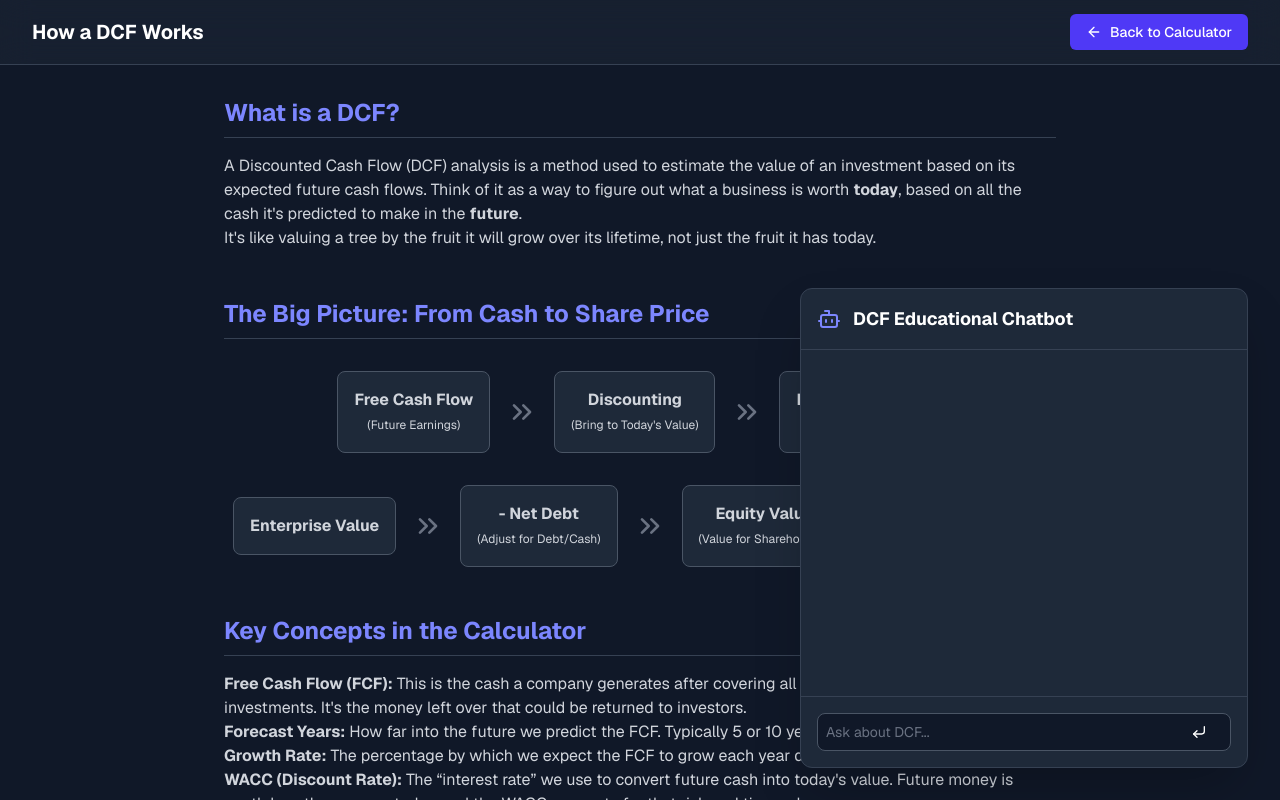
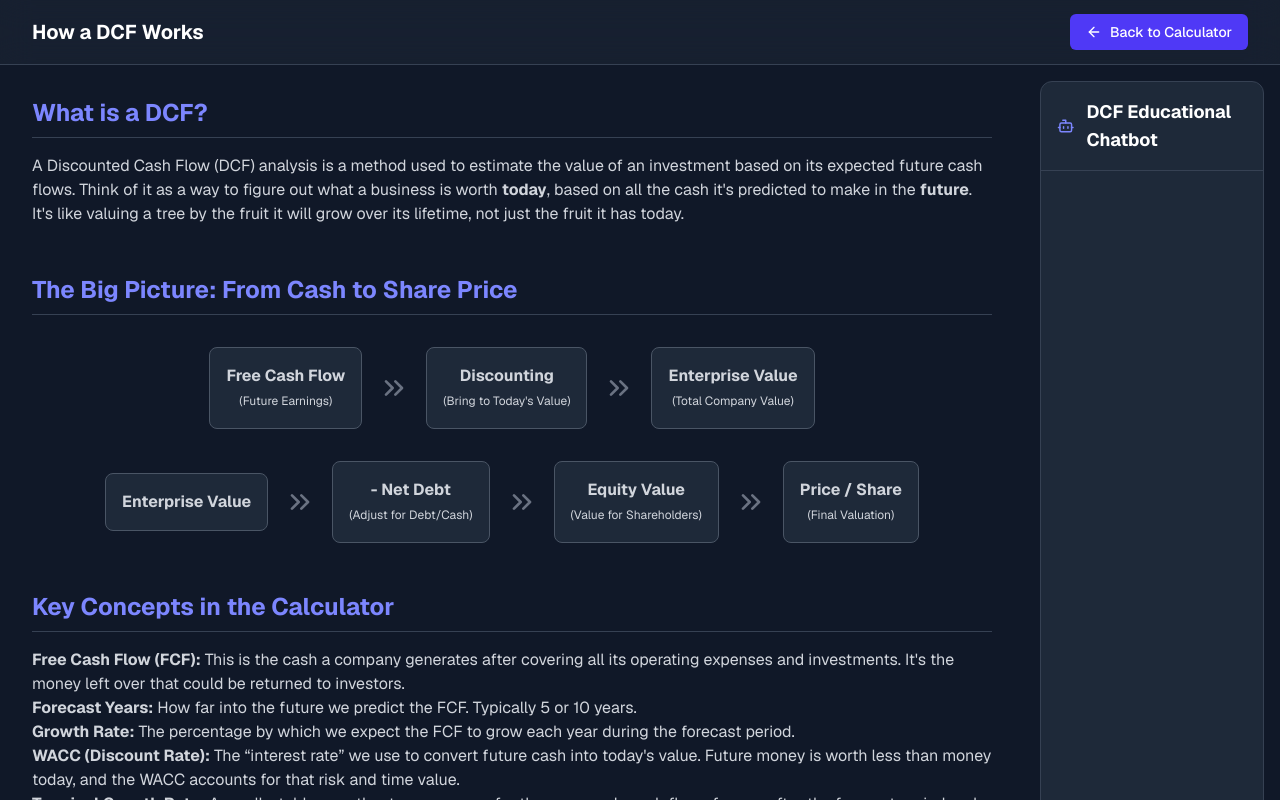
Before and after one commit to byao-cmd-uywefgmnabf323/dcf-calculator, a Next.js app: page /learn-dcf in a window 1280 px wide. Shown: the top 800 px of the page. Built offline with nearby package versions, Linux system fonts and the light colour scheme.

Commit message:
refactor: Redesign learn-dcf page with sidebar chatbot

```diff
--- a/app/learn-dcf/page.tsx
+++ b/app/learn-dcf/page.tsx
@@ -36,7 +36,8 @@ export default function LearnDcfPage() {
         </div>
       </header>
 
-      <main className="container mx-auto p-4 sm:p-6 lg:p-8 max-w-4xl">
+      <div className="flex flex-col md:flex-row container mx-auto">
+      <main className="w-full md:w-4/5 p-4 sm:p-6 lg:p-8">
         <Section title="What is a DCF?">
           <p>
             A Discounted Cash Flow (DCF) analysis is a method used to estimate the value of an investment based on its expected future cash flows. Think of it as a way to figure out what a business is worth <strong>today</strong>, based on all the cash it&apos;s predicted to make in the <strong>future</strong>.
@@ -111,7 +112,10 @@ export default function LearnDcfPage() {
           </Link>
         </div>
       </main>
-      <Chatbot />
+      <aside className="w-full md:w-1/5 p-4">
+        <Chatbot />
+      </aside>
+    </div>
     </div>
   );
 }
--- a/components/dcf/Chatbot.tsx
+++ b/components/dcf/Chatbot.tsx
@@ -56,8 +56,8 @@ export const Chatbot: React.FC = () => {
   };
 
   return (
-    <div className="fixed bottom-8 right-8 w-full max-w-md">
-      <div className="bg-gray-800 border border-gray-700 rounded-xl shadow-2xl flex flex-col h-[60vh]">
+    <div className="h-full">
+      <div className="bg-gray-800 border border-gray-700 rounded-xl flex flex-col h-full">
         <div className="p-4 border-b border-gray-700 flex items-center gap-3">
           <Bot className="w-6 h-6 text-indigo-400" />
           <h3 className="text-lg font-bold text-white">DCF Educational Chatbot</h3>
```
